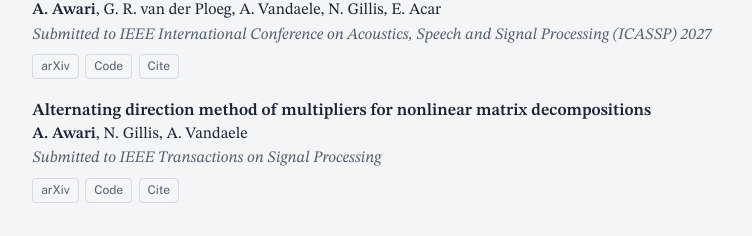
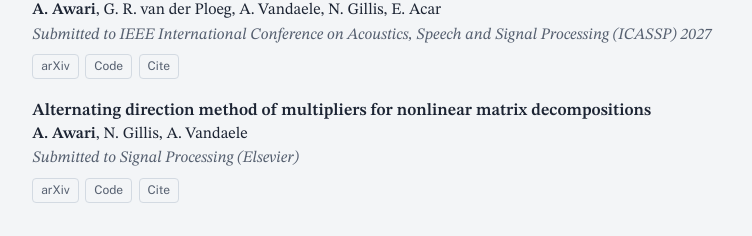
Before and after one commit to atharva-awari/atharva-awari.github.io, a plain HTML site: page index.html in a window 1280 px wide. Shown: the part 3131-3367 px from the top of the page, without its empty margins (323-1075 px from the left). Drawn offline with Linux system fonts and the light colour scheme.

Commit message:
Add files via upload

```diff
--- a/index.html
+++ b/index.html
@@ -312,7 +312,7 @@ footer a{color:var(--muted)}
         <li>
           <span class="t"><a href="https://arxiv.org/abs/2512.17473">Alternating direction method of multipliers for nonlinear matrix decompositions</a></span>
           <span class="a"><b>A. Awari</b>, N. Gillis, A. Vandaele</span>
-          <span class="v">Submitted to IEEE Transactions on Signal Processing</span>
+          <span class="v">Submitted to Signal Processing (Elsevier)</span>
           <div class="acts">
             <a href="https://arxiv.org/abs/2512.17473">arXiv</a>
             <a href="https://gitlab.com/Atharva05/admm-for-nmd">Code</a>
```
